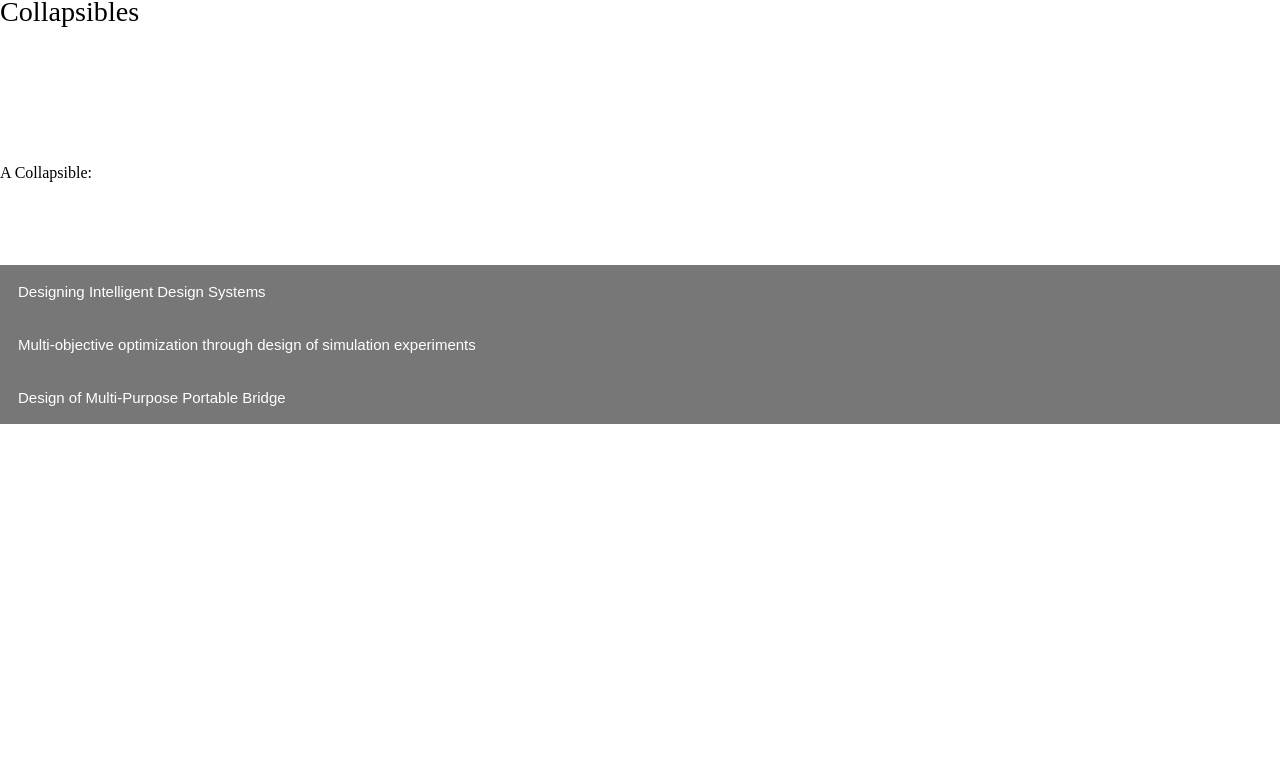
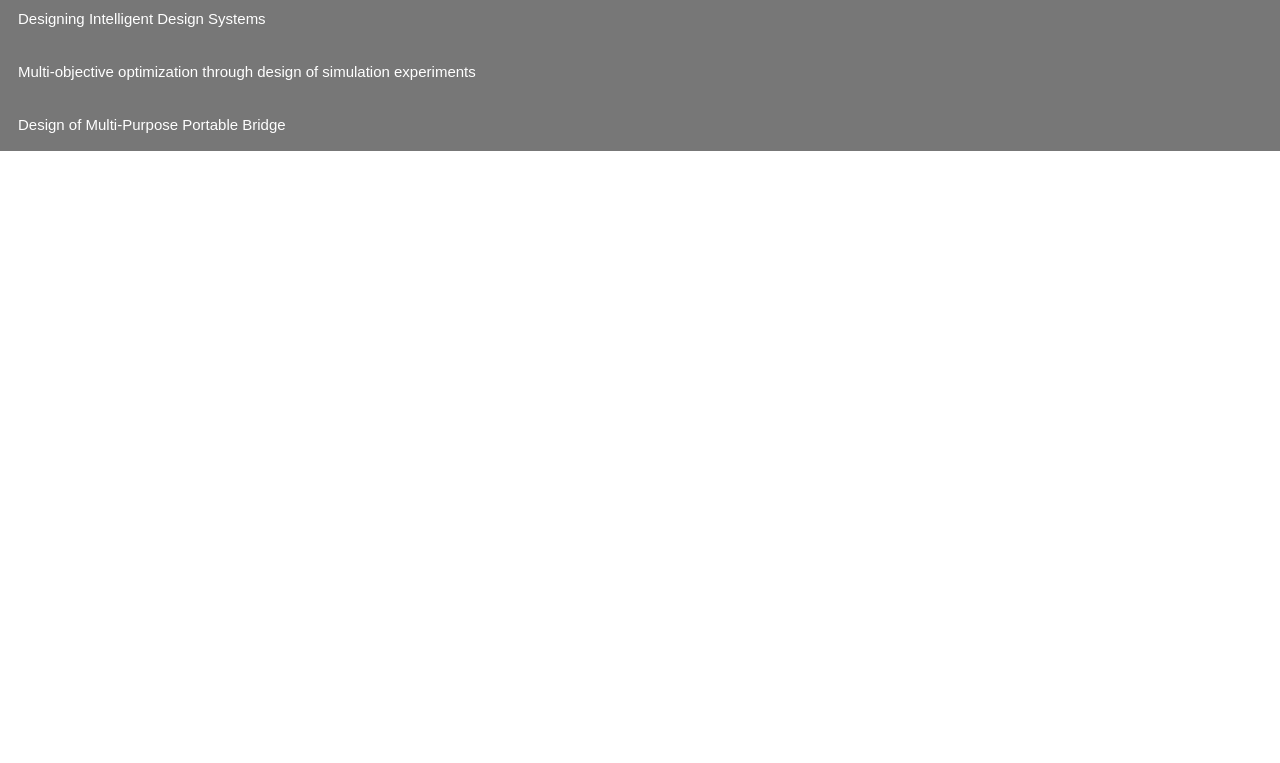
Before and after one commit to gehendrasharma/mypage.github.io, a plain HTML site: page project.html in a window 1280 px wide. Shown: the part 37-800 px from the top of the page. Drawn offline with Linux system fonts and the light colour scheme; a web font is replaced by a local one.

Commit message:
Update project.html

```diff
--- a/project.html
+++ b/project.html
@@ -65,9 +65,6 @@
 </head>
 <body>
 
-<h2>Collapsibles</h2>
-
-<p>A Collapsible:</p>
 <button class="collapsible">Designing Intelligent Design Systems</button>
 <div class="content">
   <p>I demonstrated how we can transition from one geometric design to another for searching outperforming designs. I integrated the concepts from topological optimization, design of experiments, data analysis and optimization to get initial designs. By creating a search direction from initial designs, I showed how other outperforming/non-dominated designs could be realized.</p>
```
